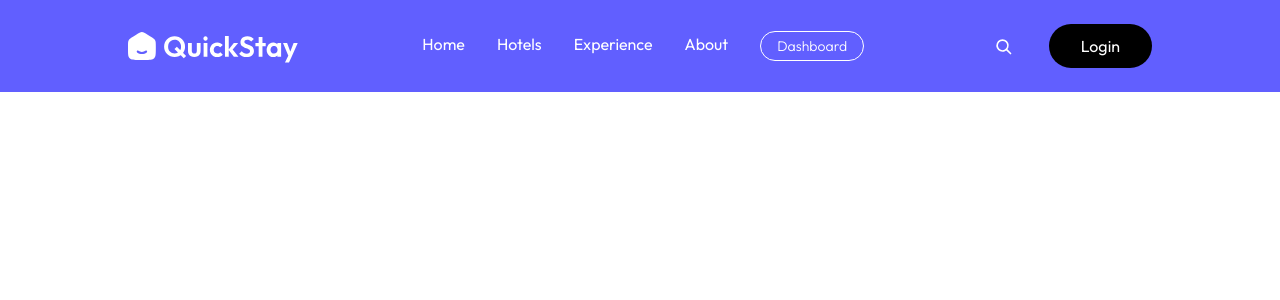
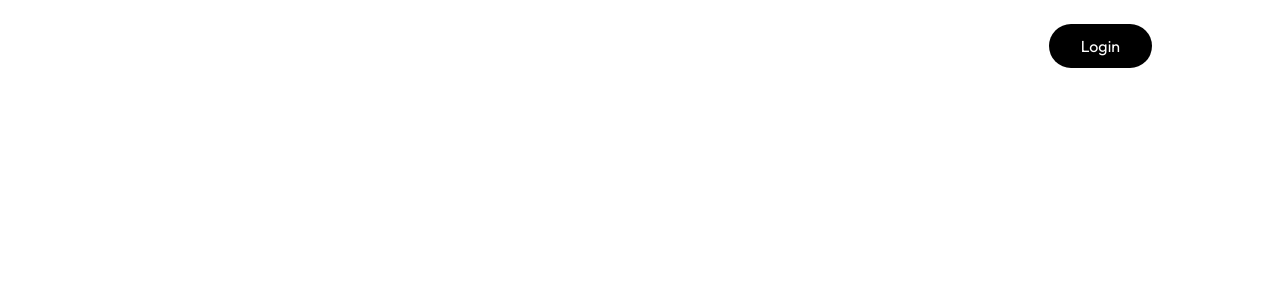
Before and after one commit to sueKK/hotel-booking, a React (Vite) app: page / in a window 1280 px wide. Shown: the top 300 px of the page. Built offline with nearby package versions, Linux system fonts and the light colour scheme; a web font is replaced by a local one.

Commit message:
Add bg for hero section

```diff
--- a/src/App.jsx
+++ b/src/App.jsx
@@ -1,6 +1,7 @@
 import React from 'react'
 import Navbar from './components/Navbar'
-import {useLocation} from 'react-router-dom'
+import {Route, Routes, useLocation} from 'react-router-dom'
+import Home from './pages/Home';
 
 const App = () => {
 
@@ -9,6 +10,11 @@
   return (
     <div>
       {!isOwnerPath && <Navbar />}
+      <div className='min-h-[70vh]'>
+        <Routes>
+          <Route path='/' element={<Home/>} />
+        </Routes>
+      </div>
     </div>
   )
 }
--- /dev/null
+++ b/src/components/Hero.jsx
@@ -0,0 +1,12 @@
+import React from 'react'
+
+const Hero = () => {
+  return (
+    <div className='flex flex-col items-start justify-center px-6 md:px-16 lg:px-24 xl:px-32 text-white
+    bg-[url("/src/assets/heroImage.png")] bg-no-repeat bg-cover bg-center h-screen'>
+
+    </div>
+  )
+}
+
+export default Hero
--- a/src/components/Navbar.jsx
+++ b/src/components/Navbar.jsx
@@ -24,7 +24,7 @@
 
     return (
 
-            <nav className={`fixed top-0 left-0 bg-indigo-500 w-full flex items-center justify-between px-4 md:px-16 lg:px-24 xl:px-32 transition-all duration-500 z-50 ${isScrolled ? "bg-white/80 shadow-md text-gray-700 backdrop-blur-lg py-3 md:py-4" : "py-4 md:py-6"}`}>
+            <nav className={`fixed top-0 left-0  w-full flex items-center justify-between px-4 md:px-16 lg:px-24 xl:px-32 transition-all duration-500 z-50 ${isScrolled ? "bg-white/80 shadow-md text-gray-700 backdrop-blur-lg py-3 md:py-4" : "py-4 md:py-6"}`}>
 
                 {/* Logo */}
                 <Link to='/'>
--- /dev/null
+++ b/src/pages/Home.jsx
@@ -0,0 +1,12 @@
+import React from 'react'
+import Hero from '../components/Hero'
+
+const Home = () => {
+  return (
+    <>
+        <Hero />
+    </>
+  )
+}
+
+export default Home
```
